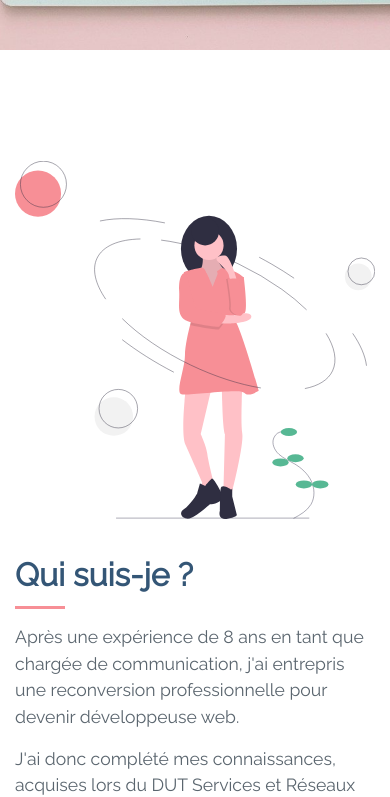
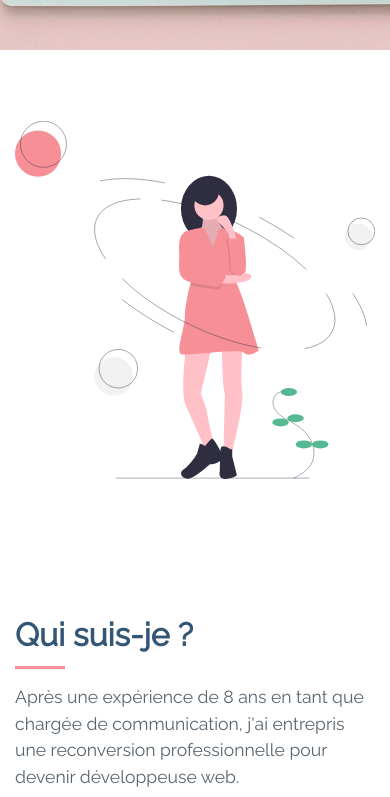
Before and after one commit to cnd24/resume, a plain HTML site: page index.html in a window 390 px wide. Shown: the part 870-1667 px from the top of the page. Drawn offline with nearby package versions, Linux system fonts and the light colour scheme.

Commit message:
modifs version mobile

```diff
--- a/assets/css/style.css
+++ b/assets/css/style.css
@@ -50,6 +50,18 @@ h2::after {
 section {
     padding: 90px 0;
     min-height: 100vh;
+}
+
+
+@media (max-width: 991px) {
+    section {
+        padding-top: 50px;
+    }
+
+    section h2 {
+        padding-top: 50px;
+        margin-top: 50px;
+    }
 }
 
 .badge-coral {
```
Also changed, not shown: index.html (+0 -1 lines), assets/js/main.js (line endings or trailing spaces).
